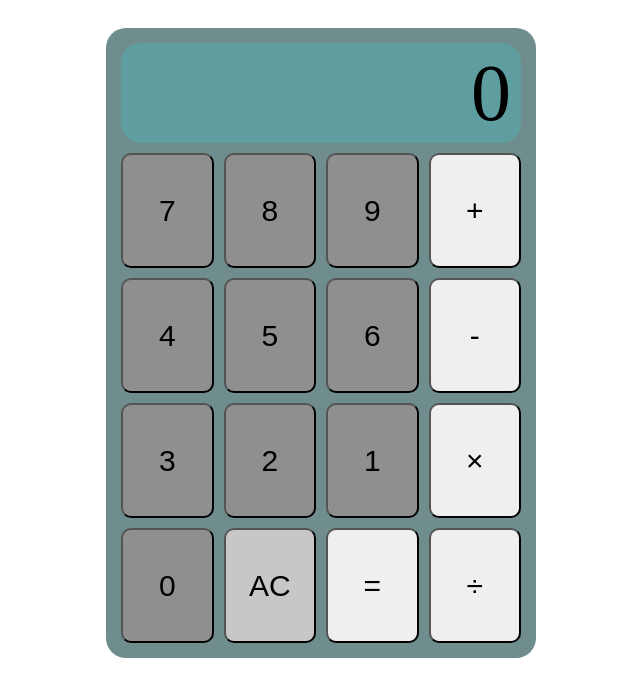
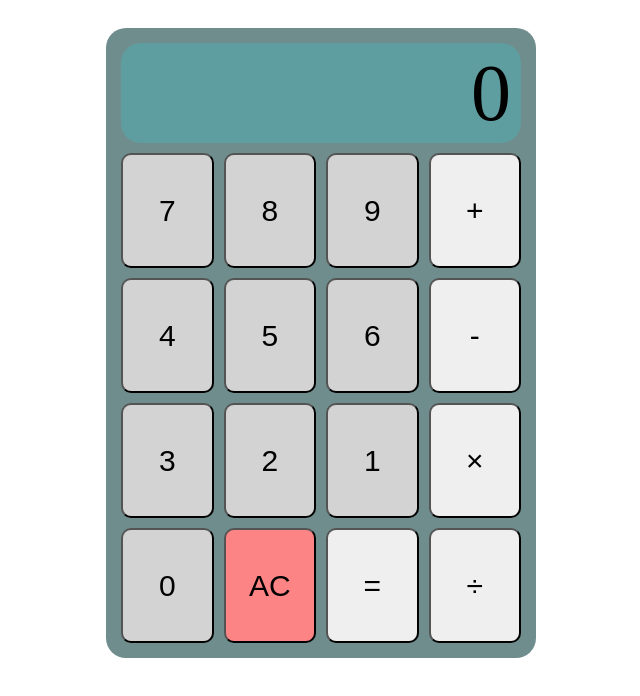
Before and after one commit to rad-ian/calculator, a plain HTML site: page index.html in a window 1280 px wide. Shown: the whole page, without its empty margins (319-959 px from the left). Drawn offline with Linux system fonts and the light colour scheme.

Commit message:
New "AC" button color

```diff
--- a/main.css
+++ b/main.css
@@ -42,8 +42,8 @@ body {
     min-width: 60px;
 }
 .digitButton {
-    background-color: rgb(143, 143, 143);
+    background-color: rgb(211, 211, 211);
 }
 #reset {
-    background-color: rgb(199, 199, 199);
+    background-color: rgb(253, 132, 132);
 }
```
